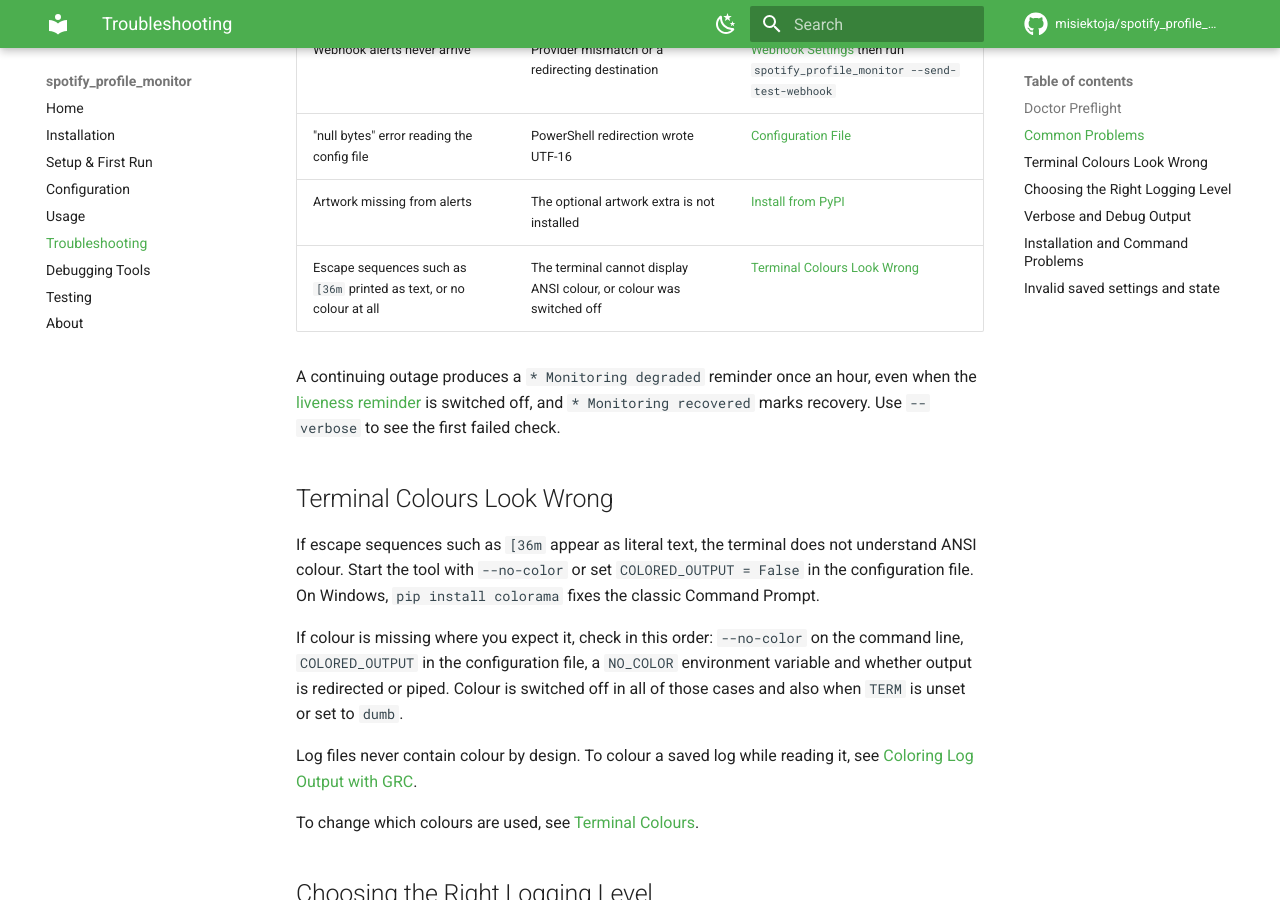
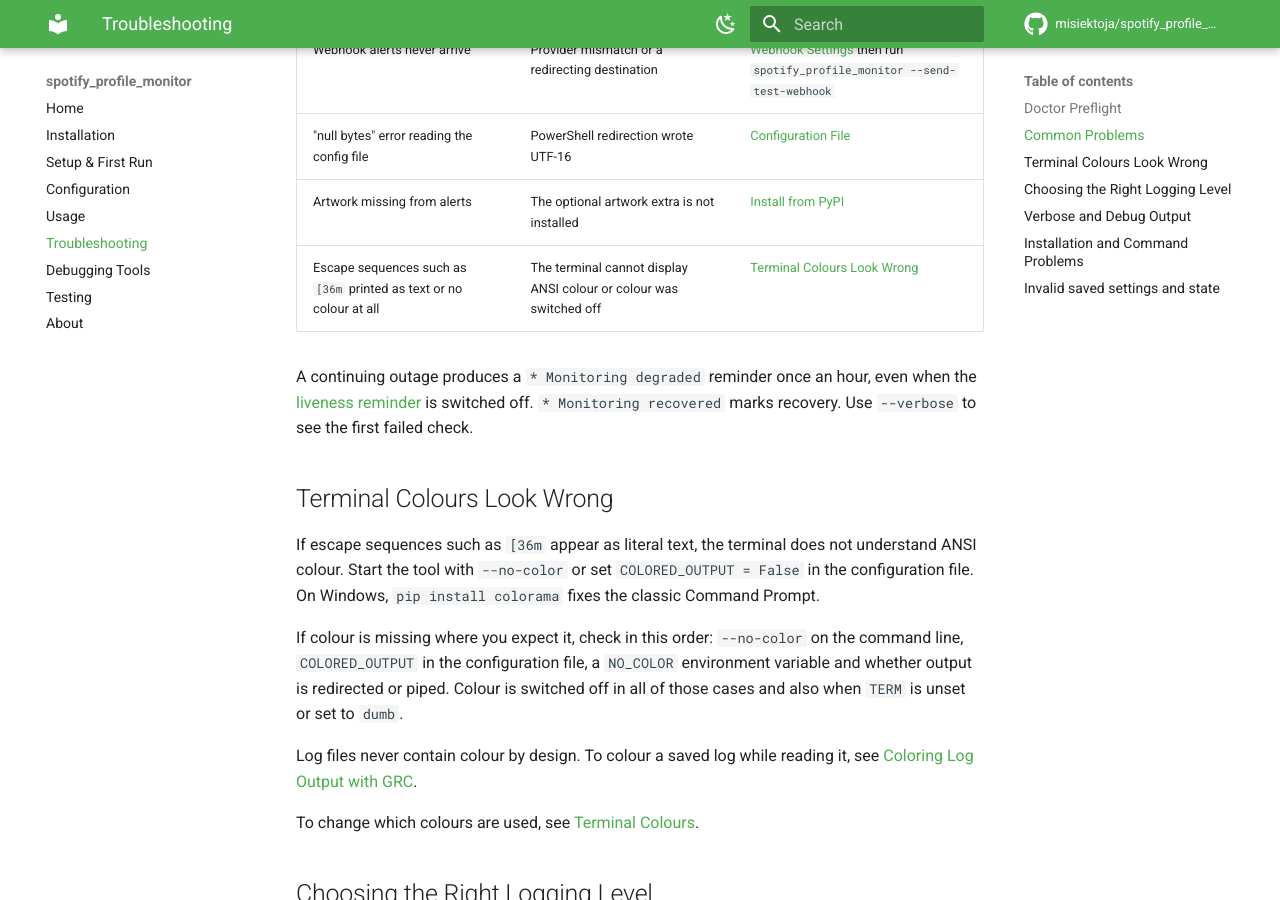
Before and after one commit to misiektoja/spotify_profile_monitor, an MkDocs documentation site: the page built from docs/troubleshooting.md, in a window 1280 px wide and 900 px high, scrolled down 1578 px. Built offline with MkDocs 1.6.1 and Material for MkDocs 9.7.7, drawn with Linux system fonts in a browser that asks for light colours; comment, search, counter and statistics services are not loaded.

```diff
--- a/docs/troubleshooting.md
+++ b/docs/troubleshooting.md
@@ -37,9 +37,9 @@ Every failure is reported in the same three-part shape: what went wrong, a `To f
 | Webhook alerts never arrive | Provider mismatch or a redirecting destination | [Webhook Settings](configuration.md#webhook-settings) then run `spotify_profile_monitor --send-test-webhook` |
 | "null bytes" error reading the config file | PowerShell redirection wrote UTF-16 | [Configuration File](configuration.md#configuration-file) |
 | Artwork missing from alerts | The optional artwork extra is not installed | [Install from PyPI](installation.md#install-from-pypi) |
-| Escape sequences such as `[36m` printed as text, or no colour at all | The terminal cannot display ANSI colour, or colour was switched off | [Terminal Colours Look Wrong](#terminal-colours-look-wrong) |
+| Escape sequences such as `[36m` printed as text or no colour at all | The terminal cannot display ANSI colour or colour was switched off | [Terminal Colours Look Wrong](#terminal-colours-look-wrong) |
 
-A continuing outage produces a `* Monitoring degraded` reminder once an hour, even when the [liveness reminder](usage.md#liveness-reminder) is switched off, and `* Monitoring recovered` marks recovery. Use `--verbose` to see the first failed check.
+A continuing outage produces a `* Monitoring degraded` reminder once an hour, even when the [liveness reminder](usage.md#liveness-reminder) is switched off. `* Monitoring recovered` marks recovery. Use `--verbose` to see the first failed check.
 
 <a id="terminal-colours-look-wrong"></a>
 ## Terminal Colours Look Wrong
```
Also changed, not shown: docs/configuration.md (+1 -1 lines), docs/usage.md (+2 -2 lines).
